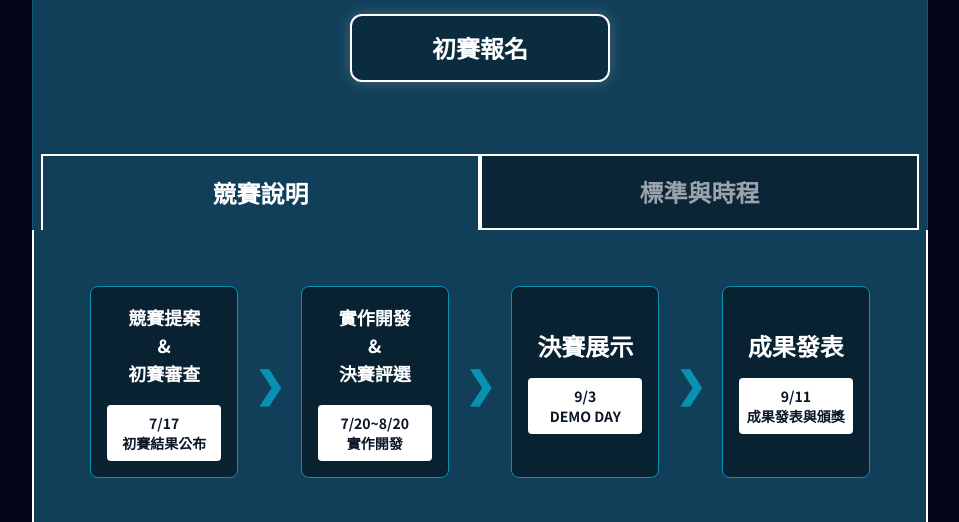
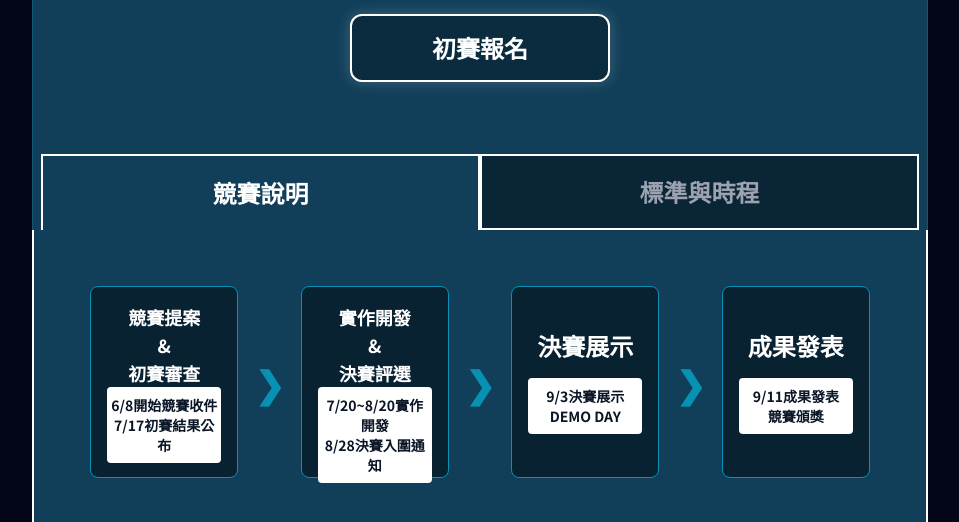
Before and after one commit to Casper4w/sinox-ai-competition, a plain HTML site: page index.html in a window 1280 px wide. Shown: the part 430-952 px from the top of the page, without its empty margins (160-1119 px from the left). Drawn offline with nearby package versions, Linux system fonts and the light colour scheme.

Commit message:
Update index.html

```diff
--- a/index.html
+++ b/index.html
@@ -35,22 +35,22 @@
             <div class="flex flex-col md:flex-row items-center justify-between gap-4">
                 <div class="w-full md:w-1/4 bg-[#082232] border border-cyan-600 rounded-lg p-4 h-48 flex flex-col items-center justify-between">
                     <div class="text-center font-bold text-white text-lg">競賽提案<br>&<br>初賽審查</div>
-                    <div class="bg-white text-[#0a1526] text-sm font-bold py-2 px-1 rounded text-center w-full">7/17<br>初賽結果公布</div>
+                    <div class="bg-white text-[#0a1526] text-sm font-bold py-2 px-1 rounded text-center w-full mt-auto">6/8開始競賽收件<br>7/17初賽結果公布</div>
                 </div>
                 <div class="text-cyan-600 text-4xl font-black rotate-90 md:rotate-0">❯</div>
                 <div class="w-full md:w-1/4 bg-[#082232] border border-cyan-600 rounded-lg p-4 h-48 flex flex-col items-center justify-between">
                     <div class="text-center font-bold text-white text-lg">實作開發<br>&<br>決賽評選</div>
-                    <div class="bg-white text-[#0a1526] text-sm font-bold py-2 px-1 rounded text-center w-full">7/20~8/20<br>實作開發</div>
+                    <div class="bg-white text-[#0a1526] text-sm font-bold py-2 px-1 rounded text-center w-full mt-auto">7/20~8/20實作開發<br>8/28決賽入圍通知</div>
                 </div>
                 <div class="text-cyan-600 text-4xl font-black rotate-90 md:rotate-0">❯</div>
                 <div class="w-full md:w-1/4 bg-[#082232] border border-cyan-600 rounded-lg p-4 h-48 flex flex-col items-center justify-center">
                     <div class="text-center font-bold text-white text-2xl mb-4">決賽展示</div>
-                    <div class="bg-white text-[#0a1526] text-sm font-bold py-2 px-1 rounded text-center w-full">9/3<br>DEMO DAY</div>
+                    <div class="bg-white text-[#0a1526] text-sm font-bold py-2 px-1 rounded text-center w-full">9/3決賽展示<br>DEMO DAY</div>
                 </div>
                 <div class="text-cyan-600 text-4xl font-black rotate-90 md:rotate-0">❯</div>
                 <div class="w-full md:w-1/4 bg-[#082232] border border-cyan-600 rounded-lg p-4 h-48 flex flex-col items-center justify-center">
                     <div class="text-center font-bold text-white text-2xl mb-4">成果發表</div>
-                    <div class="bg-white text-[#0a1526] text-sm font-bold py-2 px-1 rounded text-center w-full">9/11<br>成果發表與頒獎</div>
+                    <div class="bg-white text-[#0a1526] text-sm font-bold py-2 px-1 rounded text-center w-full">9/11成果發表<br>競賽頒獎</div>
                 </div>
             </div>
         </div>
@@ -59,7 +59,7 @@
             <h3 class="text-3xl font-bold mb-10">時程規畫</h3>
             <div class="bg-[#082232] rounded-xl p-8 border border-cyan-800 space-y-8">
                 <div class="flex items-start gap-4"><div class="w-4 h-4 bg-yellow-400 rounded-full mt-1.5"></div><div class="flex-1"><div class="text-xl font-bold text-white mb-3">STEP 1 競賽提案 & 初審</div><div class="bg-[#113f59] p-4 rounded space-y-2"><div class="flex justify-between"><span>6/8 - 7/3</span><span>競賽報名 & 提案收件</span></div><div class="flex justify-between"><span>7/6 - 7/16</span><span>初賽審核</span></div><div class="flex justify-between text-yellow-400 font-bold"><span>7/17</span><span>公布初賽入選名單</span></div></div></div></div>
-                <div class="flex items-start gap-4"><div class="w-4 h-4 bg-yellow-400 rounded-full mt-1.5"></div><div class="flex-1"><div class="text-xl font-bold text-white mb-3">STEP 2 實作開發 & 評選</div><div class="bg-[#113f59] p-4 rounded space-y-2"><div class="flex justify-between"><span>7/20 - 8/20</span><span>實作開發期間</span></div><div class="flex justify-between"><span>8/21</span><span>實作結果交件</span></div><div class="flex justify-between"><span>8/24 - 8/27</span><span>決賽評選</span></div><div class="flex justify-between text-yellow-400 font-bold"><span>8/28</span><span>決賽入選通知</span></div></div></div></div>
+                <div class="flex items-start gap-4"><div class="w-4 h-4 bg-yellow-400 rounded-full mt-1.5"></div><div class="flex-1"><div class="text-xl font-bold text-white mb-3">STEP 2 實作開發 & 評選</div><div class="bg-[#113f59] p-4 rounded space-y-2"><div class="flex justify-between"><span>7/20 - 8/20</span><span>實作開發期間</span></div><div class="flex justify-between"><span>8/21</span><span>實作結果交件</span></div><div class="flex justify-between"><span>8/24 - 8/27</span><span>決賽評選</span></div><div class="flex justify-between text-yellow-400 font-bold"><span>8/28</span><span>決賽入圍通知</span></div></div></div></div>
                 <div class="flex items-start gap-4"><div class="w-4 h-4 bg-yellow-400 rounded-full mt-1.5"></div><div class="flex-1"><div class="text-xl font-bold text-white mb-3">STEP 3 決賽展示</div><div class="bg-[#113f59] p-4 rounded space-y-2"><div class="flex justify-between"><span>8/31 - 9/2</span><span>實機展示前準備</span></div><div class="flex justify-between text-yellow-400 font-bold"><span>9/3</span><span>Demo Day (實機展示)</span></div><div class="flex justify-between"><span>9/3 - 9/4</span><span>決賽審核</span></div></div></div></div>
                 <div class="flex items-start gap-4"><div class="w-4 h-4 bg-yellow-400 rounded-full mt-1.5"></div><div class="flex-1"><div class="text-xl font-bold text-white mb-3">STEP 4 成果發表</div><div class="bg-[#113f59] p-4 rounded space-y-2"><div class="flex justify-between"><span>9/7</span><span>公布決賽結果</span></div><div class="flex justify-between text-yellow-400 font-bold"><span>9/11</span><span>成果發表 & 頒獎</span></div></div></div></div>
             </div>
```
